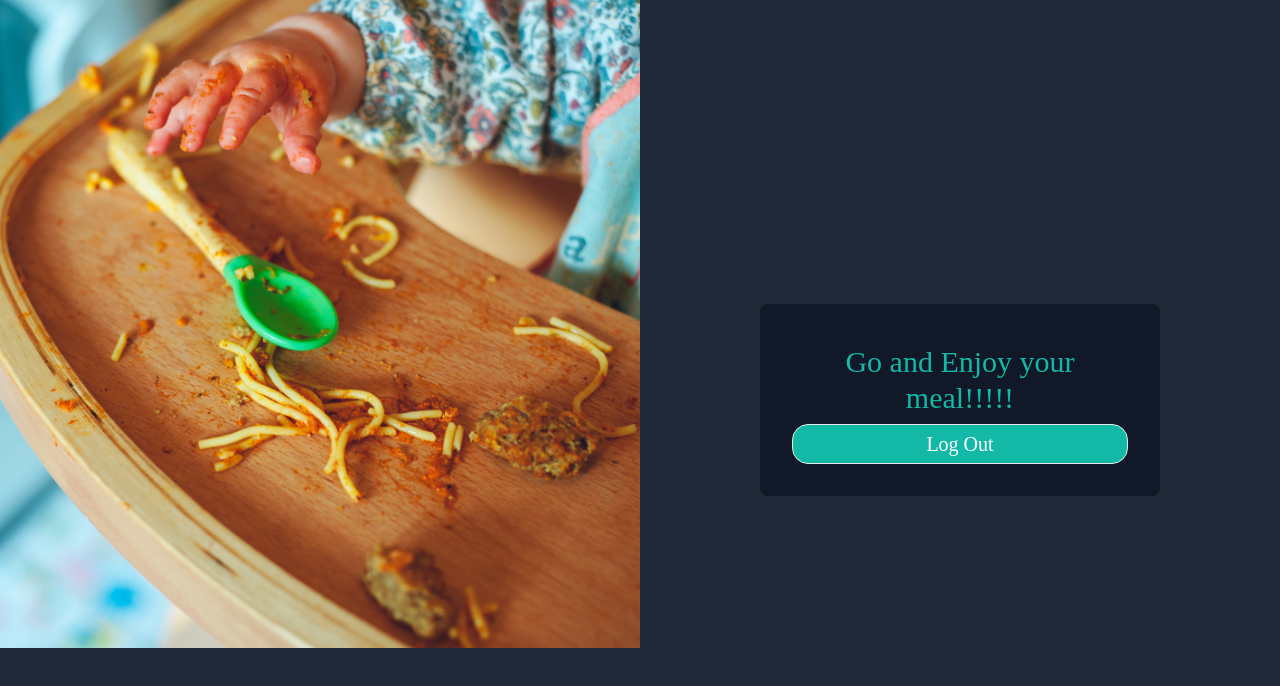
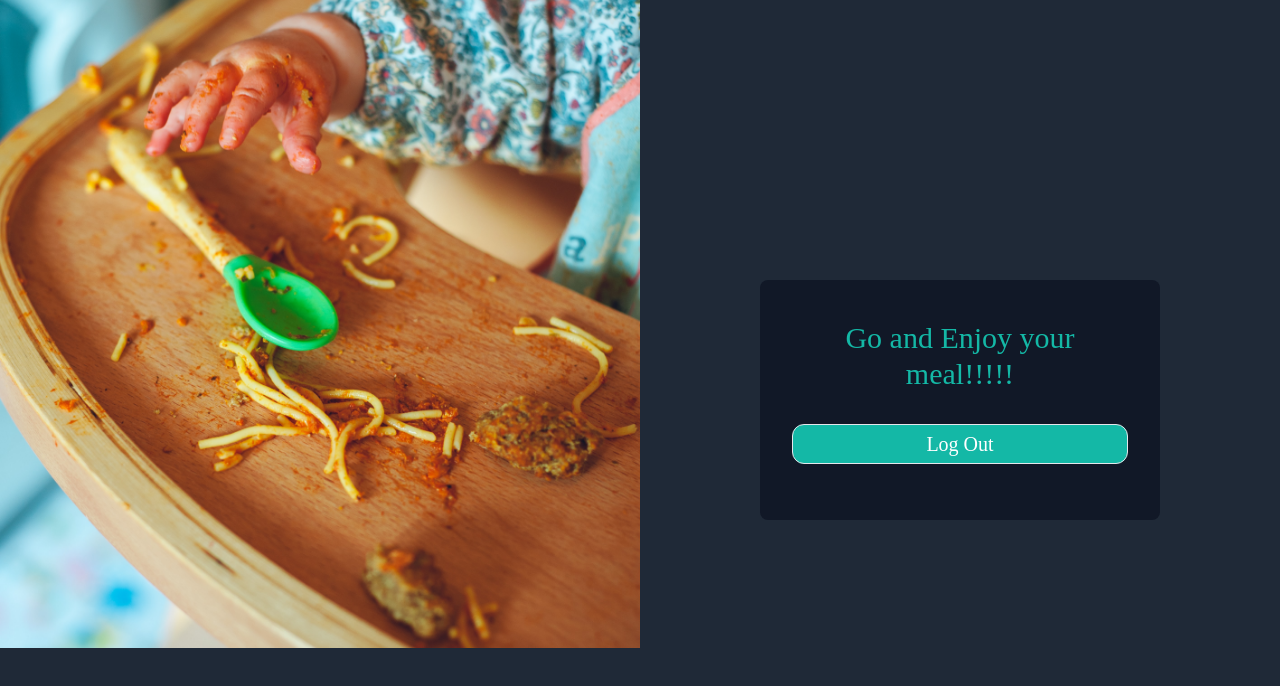
Before and after one commit to aanglin/recipe, a Next.js app: page /logout in a window 1280 px wide. Shown: the top 686 px of the page. Built offline with nearby package versions, Linux system fonts and the light colour scheme.

Commit message:
protected the routes

```diff
--- a/components/login.js
+++ b/components/login.js
@@ -1,17 +1,16 @@
 import Image from "next/image";
 import Second from "../public/images/second.jpg";
 import Link from "next/link";
-//  import Cookies from 'js-cookie';
+  import Cookies from 'js-cookie';
 //   import { useRouter } from 'next/router';
 
 export default function Login() {
   //  const router = useRouter();
 
-  // const logIn = (e) => {
-  //   e.preventDefault();
-  //   Cookies.set("loggedin", true);
-  //    router.push("/homepage");
-  // };
+  //  const logIn = (e) => {
+  //    Cookies.set("loggedin", true);
+  //  };
+
   return (
     <div className="grid grid-cols-1 sm:grid-cols-2 h-screen w-full">
       <div className="hidden sm:block h-fit w-full">
@@ -46,7 +45,7 @@ export default function Login() {
             />
           </div>
           <div className="flex flex-col text-gray-400 py-1 text-center">
-          <button className="border rounded-xl bg-teal-500 w-full p-1 my-5 hover:bg-teal-400 text-white">Log In</button>
+          <button onClick={() => Cookies.set("loggedin", true)} className="border rounded-xl bg-teal-500 w-full p-1 my-5 hover:bg-teal-400 text-white">Log In</button>
           </div>
           <p className="text-center text-white font-bold">
             If you do not have an account please
--- a/pages/logout.js
+++ b/pages/logout.js
@@ -1,9 +1,14 @@
 import Image from "next/image"
 import Finish from "../public/images/finished.jpg"
-import Link from "next/link"
+
+import Cookies from "js-cookie"
 
 function logout() {
+    const erase = () =>{
+      Cookies.remove("loggedin")
+      res.redirect("/")
 
+    }
   return (
     <div className="grid grid-cols-1 sm:grid-cols-2 h-screen w-full">
       <div className="hidden sm:block h-fit w-full">
@@ -18,15 +23,11 @@ function logout() {
       </div>
       <div className="bg-gray-800 flex flex-col justify-center">
         <form
-        // onSubmit={(e) => logIn(e)}
+        //  onSubmit={(e) => Cookies.remove('loggedin', false)}
         className="max-w-[400px] w-full mx-auto bg-gray-900 p-8 px-8 rounded-lg">
          <h1 className="text-center text-teal-500 text-3xl p-2">Go and Enjoy your meal!!!!!</h1>
-          <div className="flex flex-col text-white py-1 text-center border bg-teal-500 hover:bg-teal-400 rounded-2xl">
-          <Link
-          className=""
-          href="/">
-            <a >Log Out</a>
-          </Link>
+         <div className="flex flex-col text-gray-400 py-1 text-center">
+          <button onClick={erase} className="border rounded-xl bg-teal-500 w-full p-1 my-5 hover:bg-teal-400 text-white">Log Out</button>
           </div>
 
         </form>
```
Also changed, not shown: middleware.js (added, +17 -0 lines), s.js (deleted, +0 -11 lines).
